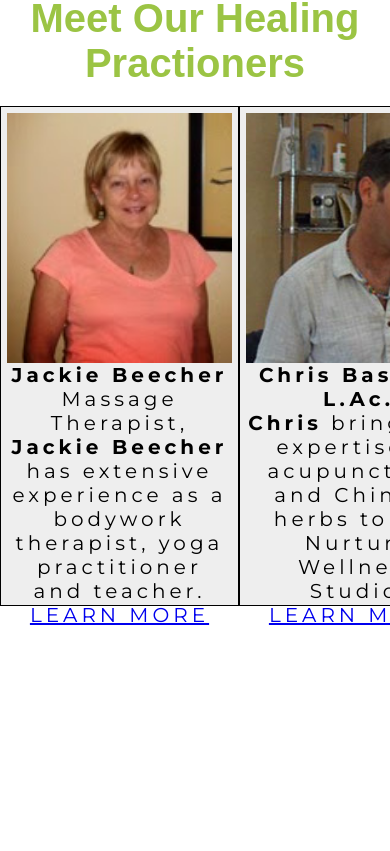
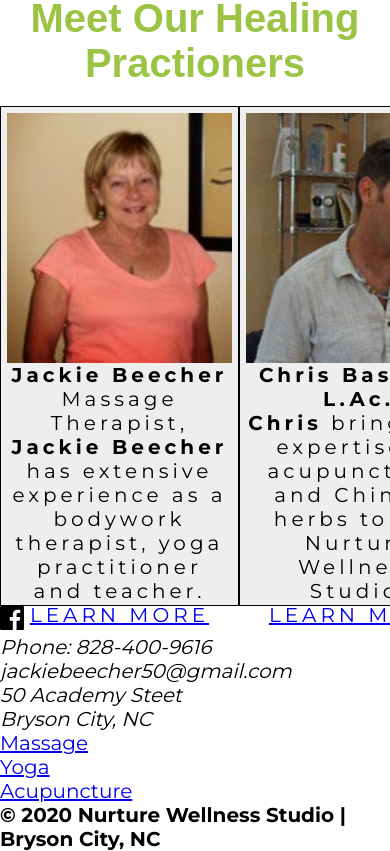
Before and after one commit to coffeeteer/nurture-wellness-std-css, a Vue app: page / in a window 390 px wide. Shown: the part 2563-3414 px from the top of the page. Before the commit the page ends 3190 px from the top, so only its background shows below. Built offline with nearby package versions, Linux system fonts and the light colour scheme; a web font is replaced by a local one; what vue-facebook-page would draw is missing.

Commit message:
added footer page

```diff
--- a/src/App.vue
+++ b/src/App.vue
@@ -2,17 +2,19 @@
   <div id="app">
     <app-header></app-header>
     <router-view></router-view>
+    <app-footer></app-footer>
   </div>
 </template>
 
 <script>
 import Header from "./components/Header.vue";
+import Footer from "./components/Footer.vue";
 
 export default {
   name: "App",
   components: {
     appHeader: Header,
-
+    appFooter: Footer
   }
 };
 </script>
--- /dev/null
+++ b/src/components/Footer.vue
@@ -0,0 +1,42 @@
+<template>
+  <div>
+    <div class="contact">
+      <div>
+        <svg xmlns="http://www.w3.org/2000/svg" width="24" height="24" viewBox="0 0 24 24">
+          <path
+            d="M22.675 0h-21.35c-.732 0-1.325.593-1.325 1.325v21.351c0 .731.593 1.324 1.325 1.324h11.495v-9.294h-3.128v-3.622h3.128v-2.671c0-3.1 1.893-4.788 4.659-4.788 1.325 0 2.463.099 2.795.143v3.24l-1.918.001c-1.504 0-1.795.715-1.795 1.763v2.313h3.587l-.467 3.622h-3.12v9.293h6.116c.73 0 1.323-.593 1.323-1.325v-21.35c0-.732-.593-1.325-1.325-1.325z"
+          />
+        </svg>
+      </div>
+      <div>
+        <address>
+          <ul>
+            <li>Phone: 828-400-9616</li>
+            <li>jackiebeecher50@gmail.com</li>
+            <li>50 Academy Steet</li>
+            <li>Bryson City, NC</li>
+          </ul>
+        </address>
+      </div>
+      <div>
+        <ul>
+          <li class="item">
+            <router-link class="vue-anchor" to="/massage">Massage</router-link>
+          </li>
+          <li class="item">
+            <router-link class="vue-anchor" to="/yoga">Yoga</router-link>
+          </li>
+          <li class="item">
+            <router-link class="vue-anchor" to="/acupuncture">Acupuncture</router-link>
+          </li>
+        </ul>
+      </div>
+    </div>
+    <div>
+        <h4>&copy; 2020 Nurture Wellness Studio | Bryson City, NC</h4>
+    </div>
+  </div>
+</template>
+
+<style scoped>
+</style>
--- a/src/components/Header.vue
+++ b/src/components/Header.vue
@@ -43,23 +43,44 @@
           <router-link class="vue-anchor" to="/contact">Contact</router-link>
         </li>
         <li class="toggle">
+          <input type="checkbox" id="menu-toggle">
           <label for="menu-toggle" class="for-toggle"><span class="bars"></span></label>
-          <input type="checkbox" id="menu-toggle">
+
 
         </li>
       </ul>
     </nav>
+
+    <!-- <header>
+      <a href="" class="logo">
+          <img src="https://img.icons8.com/ios-filled/50/000000/lotus.png" />
+          <span>Nurture Wellness Studio</span>
+      </a>
+      <input type="checkbox" class="menu-btn" id="menu-btn">
+      <label for="menu-btn" class="menu-icon"><span class="navicon"></span></label>
+      <ul class="menu">
+        <li class="item">
+          <router-link class="vue-anchor" to="/">Home</router-link>
+        </li>
+        <li class="item">
+          <router-link class="vue-anchor" to="/massage">Massage</router-link>
+        </li>
+        <li class="item">
+          <router-link class="vue-anchor" to="/yoga">Yoga</router-link>
+        </li>
+        <li class="item">
+          <router-link class="vue-anchor" to="/acupuncture">Acupuncture</router-link>
+        </li>
+        <li class="item">
+          <router-link class="vue-anchor" to="/contact">Contact</router-link>
+        </li>
+      </ul>
+    </header> -->
   </div>
 </template>
 
 <script>
-export default {
-  data: function() {
-    return {
-      nurtureToggle: false
-    };
-  }
-};
+
 </script>
 
 <style scoped>
@@ -88,6 +109,26 @@ export default {
 
 .title {
   font-family: "Alice", serif;
+}
+
+body {
+  margin: 0;
+  font-family: Helvetica, sans-serif;
+  background-color: #f4f4f4;
+}
+
+a {
+  color: #000;
+}
+
+/* header */
+
+.header {
+  background-color: #fff;
+  box-shadow: 1px 1px 4px 0 rgba(0,0,0,.1);
+  position: fixed;
+  width: 100%;
+  z-index: 3;
 }
 
 nav {
@@ -179,10 +220,10 @@ li .vue-anchor:active {
     display: none;
   }
 
-  .item:checked + .menu {
+  /* .item:checked + .menu {
     display: flex;
     flex-direction: column;
-  }
+  } */
 
   .menu .toggle {
     display: inline;
@@ -193,6 +234,10 @@ li .vue-anchor:active {
 
    label.for-toggle {
     cursor: pointer;
+  }
+
+  label.for-toggle:target ~ .menu{
+    max-height: 250px;
   }
 
   .bars {
```
